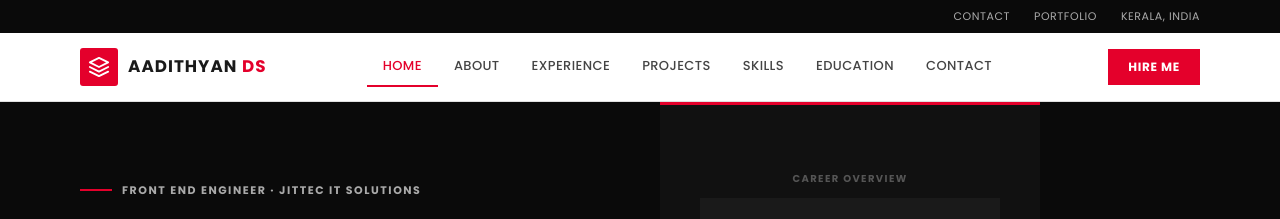
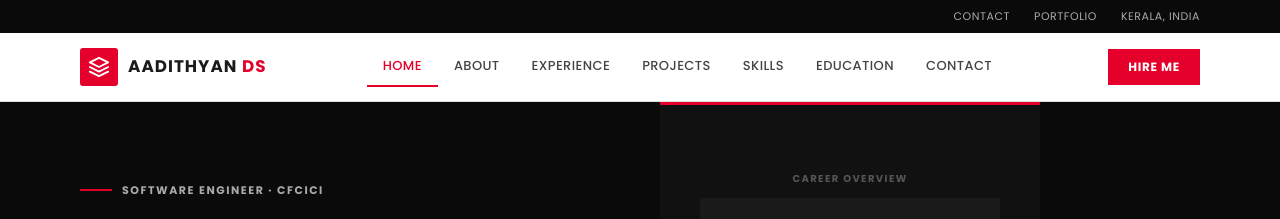
Before and after one commit to aadithyan66/portfolio, a React (Vite) app: page / in a window 1280 px wide. Shown: the top 219 px of the page. Built offline with nearby package versions, Linux system fonts and the light colour scheme.

Commit message:
updated new

```diff
--- a/src/Portfolio.jsx
+++ b/src/Portfolio.jsx
@@ -296,7 +296,7 @@ export default function Portfolio() {
         <div className="hero-left">
           <div className="hero-eyebrow">
             <div className="hero-eyebrow-line" />
-            <span>Front End Engineer · JitTec IT Solutions</span>
+            <span>Software Engineer · CFCICI</span>
           </div>
           <h1>
             Engineering<br />
```
